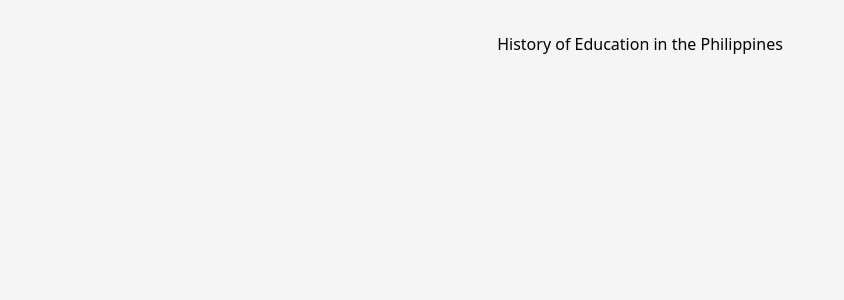
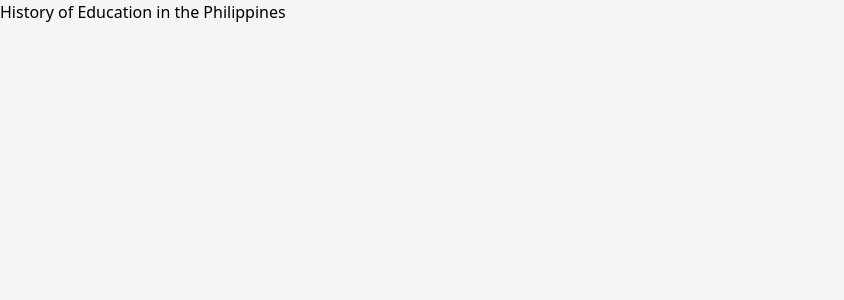
Before and after one commit to falarion08/multimedia-website, a React (Vite) app in the folder project/: page / in a window 1280 px wide. Shown: the top 300 px of the page, without its empty margins (0-844 px from the left). Built offline with nearby package versions, Linux system fonts and the light colour scheme; the HTML template or start-up script is replaced by a standard one.

Commit message:
resolved padding issue

```diff
--- a/project/src/App.jsx
+++ b/project/src/App.jsx
@@ -8,7 +8,10 @@ function App() {
 
   return (
     <>
-  <h1>History of Education in the Philippines</h1>
+    <div className =" absolute top-0 left-0 border-black w-full h-full">
+        <h1 className ="text-left">History of Education in the Philippines</h1>
+
+    </div>
 
     </>
   )
```
